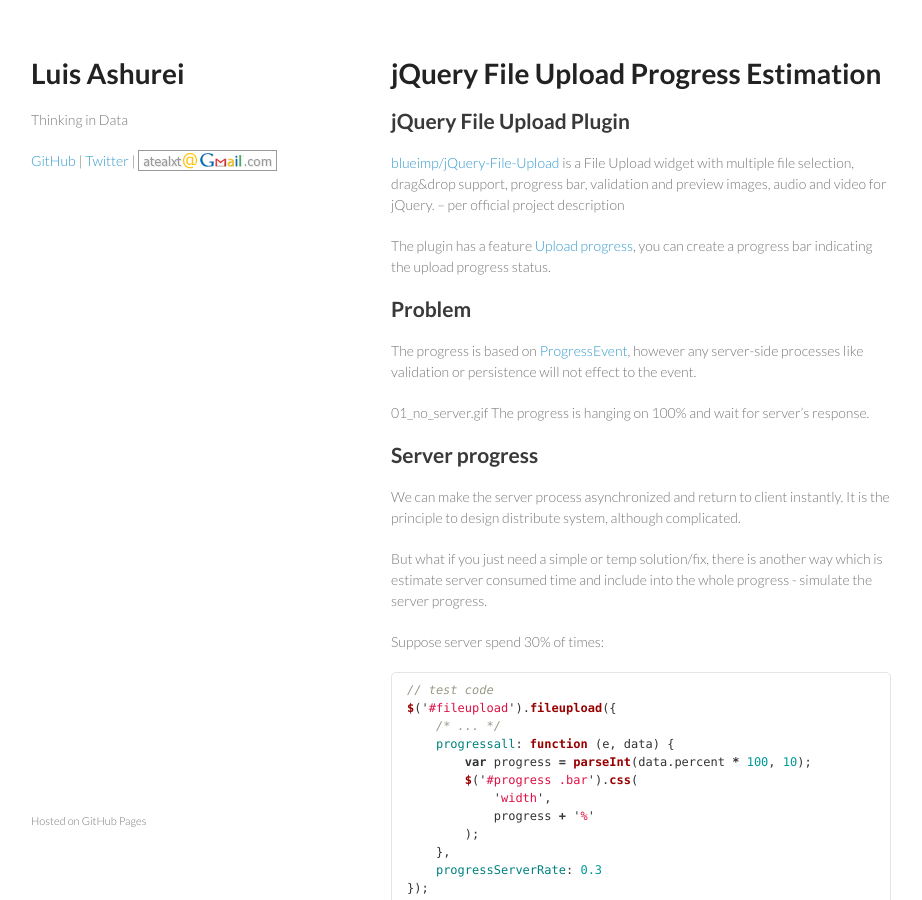
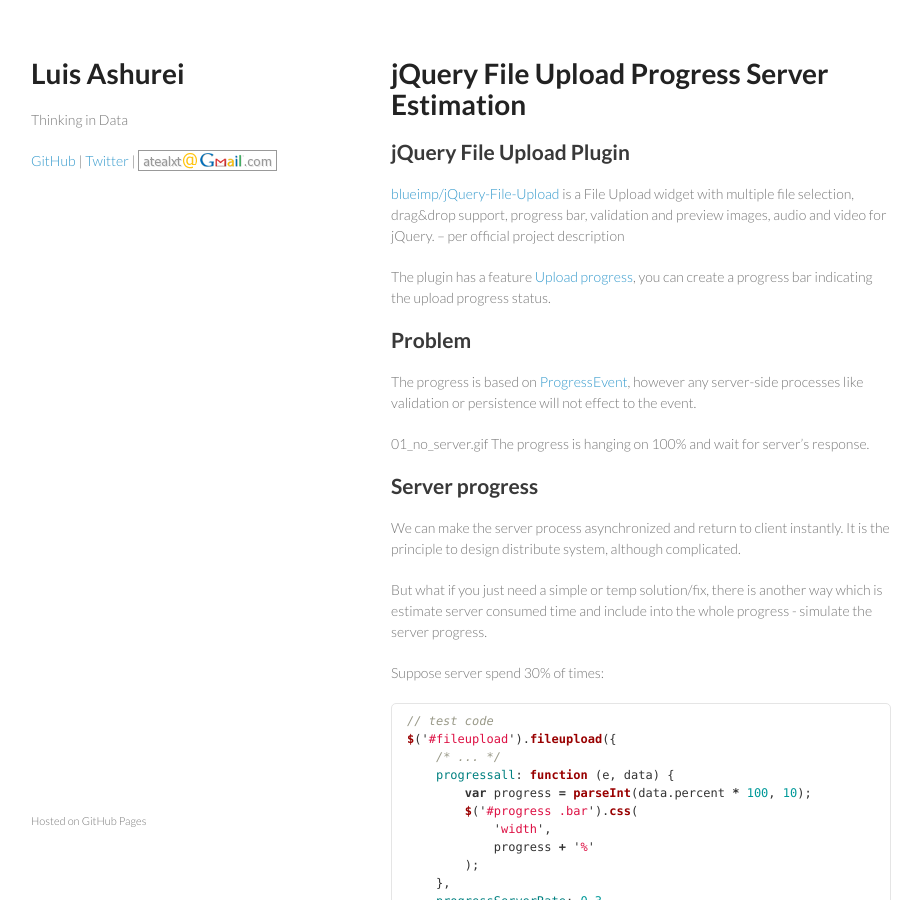
Before and after one commit to atealxt/atealxt.github.io, a Jekyll site: the page built from _posts/2015-11-03-jquery-file-upload-progress-server-estimation.md, in a window 1280 px wide and 900 px high. Shown: the whole window, without its empty margins (179-1101 px from the left). Built offline with Jekyll 4.4.1, drawn with Linux system fonts in a browser that asks for light colours; comment, search, counter and statistics services are not loaded.

Commit message:
Update 2015-11-03-jquery-file-upload-progress-server-estimation.md

```diff
--- a/_posts/2015-11-03-jquery-file-upload-progress-server-estimation.md
+++ b/_posts/2015-11-03-jquery-file-upload-progress-server-estimation.md
@@ -7,7 +7,7 @@
 comments: disqus
 ---
 
-# jQuery File Upload Progress Estimation
+# jQuery File Upload Progress Server Estimation
 
 ## jQuery File Upload Plugin
 
```
